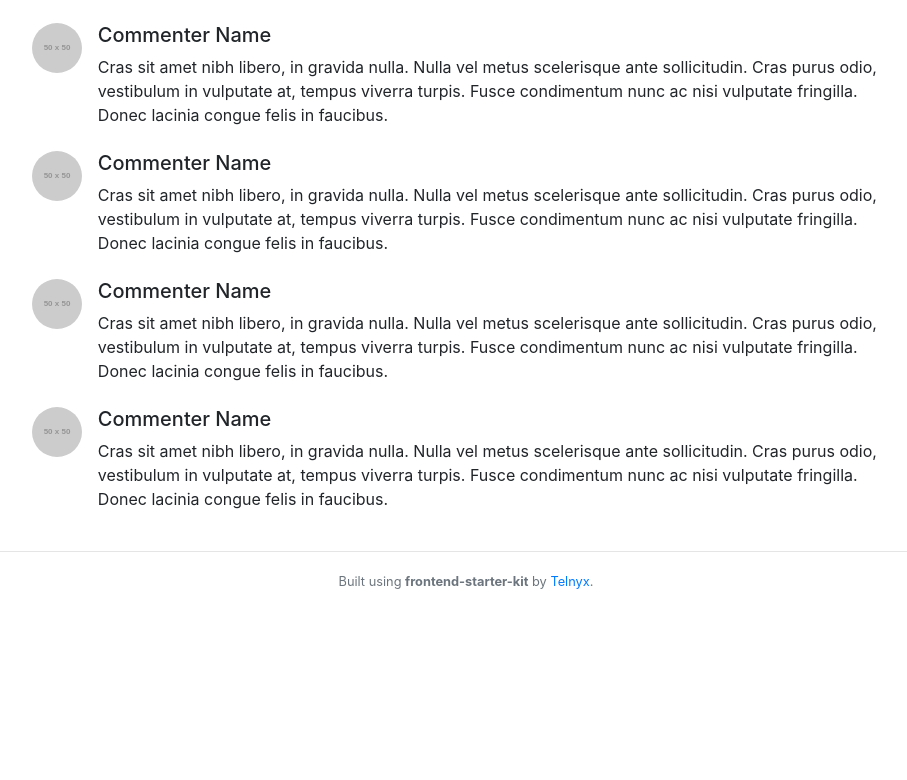
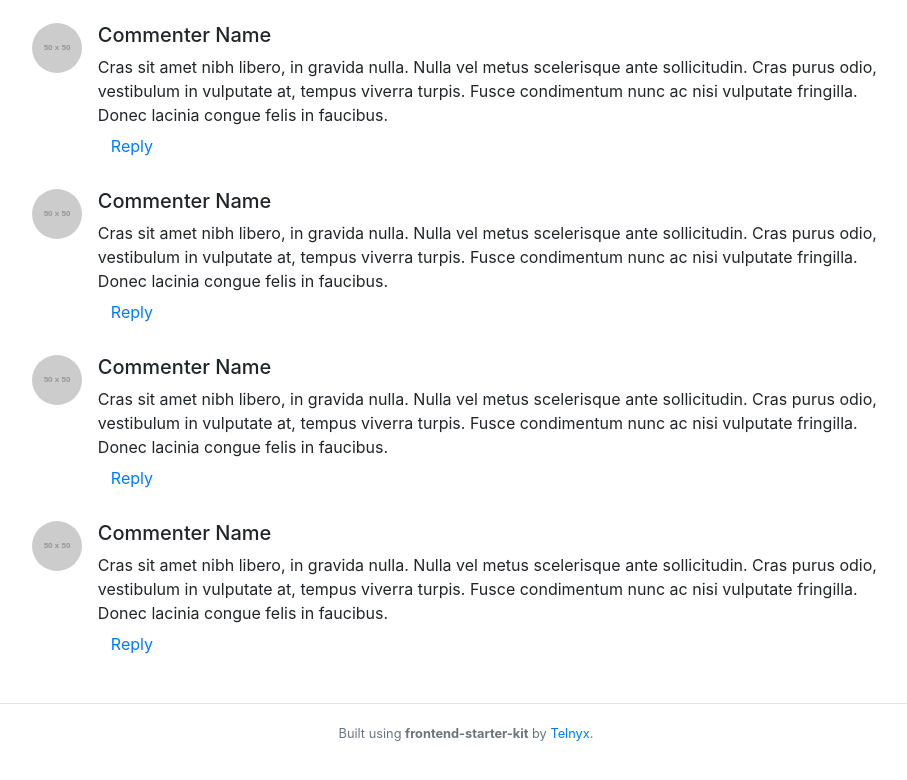
Before and after one commit to diogoaoliveira/telnyx-code-challenge, a React app: page /blog/1/blog-post-1 in a window 1280 px wide. Shown: the part 987-1767 px from the top of the page, without its empty margins (174-1081 px from the left). Before the commit the page ends 1619 px from the top, so only its background shows below. Built offline with nearby package versions, Linux system fonts and the light colour scheme; data requests are answered from the project's data file.

Commit message:
Added Reply for comments

```diff
--- a/src/app/blog/post/comment/Comment.jsx
+++ b/src/app/blog/post/comment/Comment.jsx
@@ -1,13 +1,32 @@
 import React from 'react';
+import CommentForm from './CommentForm';
 
-const Comment = () => (
+class Comment extends React.Component {
+  state = {
+    showReply: false,
+  }
+  showReplyForm = () => {
+    this.setState((prevState) => ({showReply: !prevState.showReply}));
+  }
+
+  render() {
+    const { showReply } = this.state;
+    return (
       <div className="media mb-4">
         <img className="d-flex mr-3 rounded-circle" src="http://placehold.it/50x50" alt="" />
         <div className="media-body">
           <h5 className="mt-0">Commenter Name</h5>
           Cras sit amet nibh libero, in gravida nulla. Nulla vel metus scelerisque ante sollicitudin. Cras purus odio, vestibulum in vulputate at, tempus viverra turpis. Fusce condimentum nunc ac nisi vulputate fringilla. Donec lacinia congue felis in faucibus.
+          <div>
+            <button className="btn btn-link" onClick={this.showReplyForm}>Reply</button>
+          </div>
+          <div>
+            {showReply && <CommentForm />}
+          </div>
         </div>
       </div>
     );
+  }
+}
 
 export default Comment;
```
Lines whose indentation alone changed are shown as unchanged.
